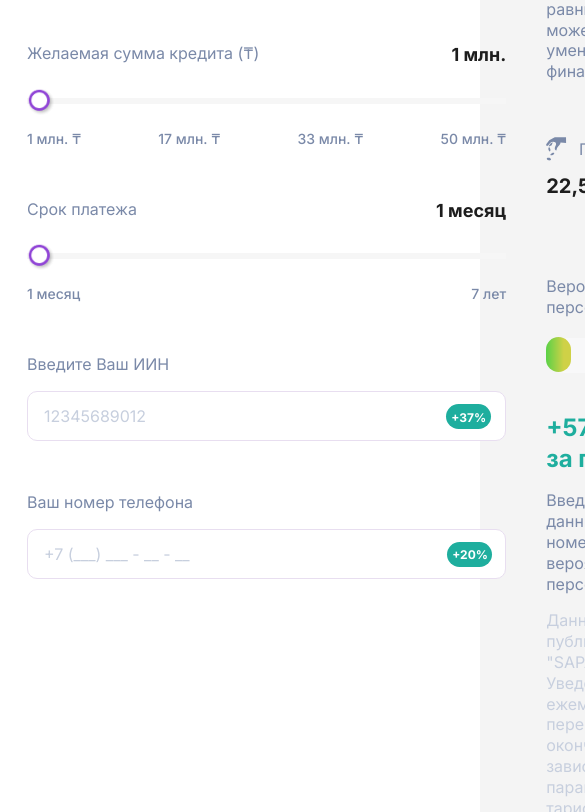
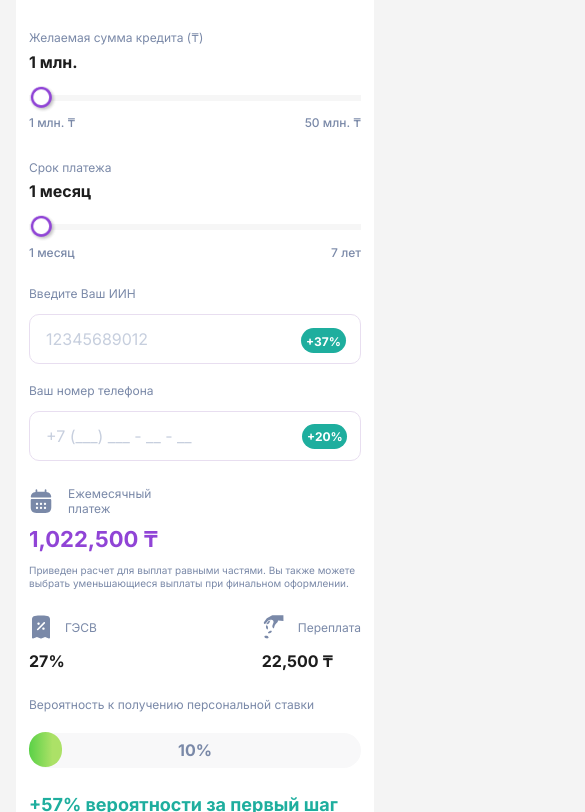
Before and after one commit to EdilBiktimirov/auto-calculator, a plain HTML site: page index.html in a window 390 px wide. Shown: the part 173-985 px from the top of the page, 585 px wide, since content can reach past the window. Drawn offline with Linux system fonts and the light colour scheme.

Commit message:
Added mobile adaptive

```diff
--- /dev/null
+++ b/css/media.css
@@ -0,0 +1,198 @@
+@media screen and (max-width: 980px) {
+    .flex {
+        flex-direction: column;
+        gap: 25px;
+    }
+
+    .calculator {
+        padding: 0;
+    }
+
+    .info {
+        max-width: 100%;
+        border: none;
+        padding: 0;
+    }
+
+    .personal {
+        flex-direction: column;
+        align-items: center;
+        gap: 17px;
+    }
+
+}
+
+@media screen and (max-width: 650px) {
+    .credits {
+        flex-wrap: wrap;
+        gap: 26px;
+    }
+
+    .radio-label span {
+        font-size: 14px;
+    }
+
+    .credits-title {
+        font-size: 16px;
+        flex-basis: 100%;
+    }
+
+
+    .sum-title {
+        font-size: 12px;
+    }
+
+    .sum-amount {
+        font-size: 16px;
+    }
+
+    .sum-box {
+        margin-bottom: 26px;
+    }
+
+    .sum-info {
+        margin-bottom: 12px;
+    }
+
+    .flex-gap {
+        gap: 6px
+    }
+
+    .datalist {
+        margin-top: 10px;
+    }
+
+    .datalist span {
+        font-size: 12px;
+    }
+
+    .dotted {
+        visibility: hidden;
+    }
+
+    .term-title {
+        font-size: 12px;
+    }
+
+    .term-amount {
+        font-size: 16px;
+    }
+
+    .term-box {
+        margin-bottom: 26px;
+    }
+
+    .term-info {
+        margin-bottom: 12px;
+    }
+    /*.flex-column {*/
+    /*    gap: 26px;*/
+    /*}*/
+
+
+    .iin-label {
+        font-size: 12px;
+        margin-bottom: 12px;
+    }
+
+    .iin-bonus {
+        top: 42px;
+        right: 15px;
+    }
+
+    .phone-label {
+        font-size: 12px;
+        margin-bottom: 12px;
+    }
+
+
+    .contacts-box {
+        gap: 19px
+    }
+
+    .info-box-payment {
+        font-size: 12px;
+        max-width: 100px;
+    }
+
+    .info-box-sum {
+        font-size: 22px;
+    }
+
+    .info-box-flex {
+        margin-bottom: 8px;
+    }
+
+    .info-box-description {
+        margin: 11px 0 0;
+        font-size: 10px;
+    }
+
+
+    .statistics-box {
+        margin: 25px 0;
+    }
+
+    .statistics-box > div:first-child {
+        order: 1;
+    }
+
+    .statistics-numbers {
+        font-size: 16px;
+    }
+
+    .probability-text {
+        font-size: 12px;
+    }
+
+    .probability-box {
+        margin-bottom: 25px;
+    }
+
+    .step-title {
+        font-size: 18px;
+    }
+
+    .step-description {
+        margin: 12px 0 15px;
+        font-size: 12px;
+    }
+
+    .step-offer {
+        font-size: 12px;
+    }
+
+    .personal-text {
+        font-size: 10px;
+    }
+
+    .submit_btn {
+        width: 256px;
+        font-size: 14px;
+        padding: 24px;
+    }
+
+    /*.personal-text::before {*/
+    /*    width: 22px;*/
+    /*    height: 22px;*/
+    /*}*/
+
+}
+
+@media screen and (max-width: 420px) {
+    /*.credits {*/
+    /*    gap: 0;*/
+    /*}*/
+
+    .wrapper {
+        padding: 16px 13px;
+    }
+
+    .credits-box {
+        margin-bottom: 0;
+    }
+
+    .sum-box {
+        margin-top: 45px;
+    }
+}
--- a/css/style.css
+++ b/css/style.css
@@ -5,7 +5,7 @@ body {
     color: #7A89A8;
     background: #F4F4F4;
     line-height: 1.3;
-    min-width: 480px;
+    /*min-width: 480px;*/
 }
 
 *,
@@ -31,10 +31,15 @@ button {
     margin: 20px auto;
 }
 
+form {
+    margin: 0 16px;
+}
+
 .wrapper {
     padding: 33px 27px;
     border-radius: 20px;
     background: #FFFFFF;
+    /*margin: 0 16px;*/
 }
 
 .clearfix::after {
@@ -49,9 +54,18 @@ button {
 
 }
 
+.flex-gap {
+    display: flex;
+    flex-direction: column;
+}
+
 .flex-column {
     display: flex;
     flex-direction: column;
+}
+
+.calculator {
+    padding-right: 20px;
 }
 
 .info {
@@ -141,10 +155,11 @@ button {
     left: 0;
     width: 10%;
     height: 35px;
-    background: linear-gradient(90deg, #5AD147 0%, #CFD147 71.24%);
+    background: linear-gradient(90deg, #5AD147 0%, #ACE167 71.24%);
+    /*background: linear-gradient(90deg, #5AD147 0%, #CFD147 71.24%);*/
     border-radius: 99px;
     z-index: -1;
-    transition: all 0.8s ease-in-out;
+    transition: all 0.6s ease-in-out;
 }
 
 .step-box {
@@ -200,15 +215,17 @@ button {
 .radio-label {
     display: flex;
     align-items: center;
+    cursor: pointer;
 }
 
 .radio-icon {
-    width: 28px;
-    height: 28px;
+    min-width: 28px;
+    min-height: 28px;
     background: #F6F6F6;
     border: 1px solid #E8E8E8;
     border-radius: 50%;
     margin-right: 10px;
+    cursor: pointer;
 }
 
 .radio-btn:checked + .radio-label .radio-icon {
@@ -275,6 +292,7 @@ button {
     background-size: cover;
     margin-top: -10px;
     z-index: 5;
+    cursor: pointer;
 }
 
 .term-box {
@@ -402,27 +420,6 @@ button {
     background: #FFFFFF;
 }
 
-/*!* стили при наведении курсора на checkbox *!*/
-/*.custom-checkbox>input:not(:disabled):not(:checked)+span:hover::before {*/
-/*    border-color: #b3d7ff;*/
-/*}*/
-
-/* стили для активного чекбокса (при нажатии на него) */
-/*.custom-checkbox>input:not(:disabled):active+span::before {*/
-/*    background-color: #b3d7ff;*/
-/*    border-color: #b3d7ff;*/
-/*}*/
-
-/* стили для чекбокса, находящегося в фокусе */
-/*.custom-checkbox>input:focus+span::before {*/
-/*    box-shadow: 0 0 0 0.2rem rgba(0, 123, 255, 0.25);*/
-/*}*/
-
-/* стили для чекбокса, находящегося в фокусе и не находящегося в состоянии checked */
-/*.custom-checkbox>input:focus:not(:checked)+span::before {*/
-/*    border-color: #80bdff;*/
-/*}*/
-
 /* стили для чекбокса, находящегося в состоянии checked */
 .custom-checkbox > input:checked + span::before {
     background: url('../images/checkbox.svg') no-repeat center;
@@ -471,19 +468,21 @@ button {
 
 
 
-/*.datalist span:nth-child(2):before {*/
-/*    content: '';*/
-/*    position: absolute;*/
-/*    top: 1px;*/
-/*    left: 1px;*/
-/*    display: block;*/
-/*    width: 6px;*/
-/*    height: 6px;*/
-/*    border-radius: 50%;*/
-/*    background: #B695D3;*/
+.dotted:before {
+    content: '';
+    position: absolute;
+    top: -32px;
+    left: 30px;
+    display: block;
+    width: 6px;
+    height: 6px;
+    border-radius: 50%;
+    background: #B695D3;
 
 
-/*}*/
+}
+
+
 
 /*.test1 {*/
 /*    display: block !important;*/
--- a/index.html
+++ b/index.html
@@ -11,6 +11,7 @@
     <link href="https://fonts.googleapis.com/css2?family=Inter:wght@400;500;700&display=swap" rel="stylesheet">
     <link rel="stylesheet" href="css/normalize.css">
     <link rel="stylesheet" href="css/style.css">
+    <link rel="stylesheet" href="css/media.css">
     <script type="text/javascript" src="js/app.js"></script>
 </head>
 <body>
@@ -52,8 +53,8 @@
                 </div>
 
                 <div class="sum-box flex-column">
-                    <div class="sum-info flex">
-                        <span>Желаемая сумма кредита (₸)</span>
+                    <div class="sum-info flex-gap">
+                        <span class="sum-title">Желаемая сумма кредита (₸)</span>
                         <span class="sum-amount">1 млн.</span>
                     </div>
 
@@ -62,8 +63,8 @@
                         <span class="progress_bar" id="progress_bar"></span>
                         <div class="datalist">
                             <span>1 млн. ₸</span>
-                            <span>17 млн. ₸</span>
-                            <span>33 млн. ₸</span>
+                            <div style="position: relative"><span class="dotted">17 млн. ₸</span></div>
+                            <div style="position: relative"><span class="dotted">33 млн. ₸</span></div>
                             <span>50 млн. ₸</span>
                         </div>
                     </div>
@@ -71,8 +72,8 @@
                 </div>
 
                 <div class="term-box flex-column">
-                    <div class="term-info flex">
-                        <span>Срок платежа</span>
+                    <div class="term-info flex-gap">
+                        <span class="term-title">Срок платежа</span>
                         <span class="term-amount">1 месяц</span>
                     </div>
 
@@ -123,7 +124,7 @@
                         <img width="24px" height="24px" src="images/vector.svg" alt="payment"/>
                         <span class="info-box-payment">Ежемесячный платеж</span>
                     </div>
-                        <span class="info-box-sum"></span>
+                    <span class="info-box-sum"></span>
                     <p class="info-box-description">Приведен расчет для выплат равными частями.
                         Вы также можете выбрать уменьшающиеся выплаты при финальном оформлении.</p>
                 </div>
@@ -140,7 +141,7 @@
                     <div class="statistics-box-flex">
                         <div class="statistics-overpayment">
                             <img width="24px" height="24px" src="images/percent.svg" alt="payment"/>
-                            <span class="info-box-payment">Годовая эффективная ставка</span>
+                            <span class="info-box-payment" id="bid">Годовая Эффективная Ставка</span>
                         </div>
                         <span class="statistics-numbers">27%</span>
                     </div>
--- a/js/app.js
+++ b/js/app.js
@@ -17,6 +17,7 @@ document.addEventListener("DOMContentLoaded", function () {
     const termAmount = document.querySelector('.term-amount');
     const creditSum = document.querySelector('.info-box-sum');
     const overpayment = document.querySelector('.statistics-numbers');
+    const bid = document.getElementById('bid');
 
 
     // Маска для ввода телефона
@@ -101,11 +102,20 @@ document.addEventListener("DOMContentLoaded", function () {
             probabilityPercent.innerText = counter + '%';
             progress.style.width = counter.toString() + '%';
             isInn = true;
+            console.log(probabilityPercent.innerText)
+            if (probabilityPercent.innerText > '47%') {
+                // probabilityPercent.classList.add('color-white');
+                probabilityPercent.style.color = '#fff'
+            }
         } else if (iin.value.length < 12 && isInn) {
             counter = counter - iinProbabilityBonus;
             probabilityPercent.innerText = counter + '%';
             progress.style.width = counter.toString() + '%';
             isInn = false;
+            if (probabilityPercent.innerText <= '47%') {
+                // probabilityPercent.classList.add('color-white');
+                probabilityPercent.style.color = '#7A89A8'
+            }
         }
     });
 
@@ -115,16 +125,54 @@ document.addEventListener("DOMContentLoaded", function () {
             probabilityPercent.innerText = counter + '%';
             progress.style.width = counter.toString() + '%';
             isPhone = true;
+            if (probabilityPercent.innerText > '47%') {
+                // probabilityPercent.classList.add('color-white');
+                probabilityPercent.style.color = '#fff'
+            }
         } else if (phone.value.length < 22 && isPhone) {
             counter = counter - phoneProbabilityBonus;
             probabilityPercent.innerText = counter + '%';
             progress.style.width = counter.toString() + '%';
             isPhone = false;
+            if (probabilityPercent.innerText <= '47%') {
+                // probabilityPercent.classList.add('color-white');
+                probabilityPercent.style.color = '#7A89A8'
+            }
         }
     });
 
 
     // Функция конвертирования месяцев в года с месяцами
+    // function convertMonthsToYears(months) {
+    //     const years = Math.floor(months / 12);
+    //     const remainingMonths = months % 12;
+    //
+    //     let yearsString = years === 0 ? "" : (years + " год");
+    //     let monthsString = remainingMonths + " месяц";
+    //
+    //     if (months === 0) {
+    //         return "0 месяцев";
+    //     }
+    //
+    //     if (years === 0) {
+    //         return monthsString + (remainingMonths !== 1 ? "a" : "");
+    //     }
+    //
+    //     if (years >= 5 && years <= 20) {
+    //         yearsString = years + " лет";
+    //     } else {
+    //         const lastDigit = years % 10;
+    //         yearsString += (lastDigit === 1 ? "" : (lastDigit >= 2 && lastDigit <= 4 ? "а" : "ов"));
+    //     }
+    //
+    //     if (remainingMonths !== 1) {
+    //         monthsString += "a";
+    //     }
+    //
+    //     return yearsString + (remainingMonths === 0 ? "" : " " + monthsString);
+    // }
+
+
     function convertMonthsToYears(months) {
         const years = Math.floor(months / 12);
         const remainingMonths = months % 12;
@@ -136,8 +184,14 @@ document.addEventListener("DOMContentLoaded", function () {
             return "0 месяцев";
         }
 
+        if (remainingMonths >= 5 && remainingMonths <= 12) {
+            monthsString += "ев";
+        } else {
+            monthsString += (remainingMonths !== 1 ? "а" : "");
+        }
+
         if (years === 0) {
-            return monthsString + (remainingMonths !== 1 ? "a" : "");
+            return monthsString;
         }
 
         if (years >= 5 && years <= 20) {
@@ -147,12 +201,9 @@ document.addEventListener("DOMContentLoaded", function () {
             yearsString += (lastDigit === 1 ? "" : (lastDigit >= 2 && lastDigit <= 4 ? "а" : "ов"));
         }
 
-        if (remainingMonths !== 1) {
-            monthsString += "a";
-        }
-
         return yearsString + (remainingMonths === 0 ? "" : " " + monthsString);
     }
+
 
 
 //Функция расчета размера кредита
@@ -237,4 +288,16 @@ document.addEventListener("DOMContentLoaded", function () {
     });
 
 
+    if (window.innerWidth < 650) {
+        bid.innerText = 'ГЭСВ'; // Изменить текст при ширине экрана < 650px
+    }
+
+    window.addEventListener('resize', function() {
+        if (window.innerWidth < 650) {
+            bid.innerText = 'ГЭСВ';
+        } else {
+            bid.innerText = 'Годовая Эффективная Ставка';
+        }
+    });
+
 });
```
